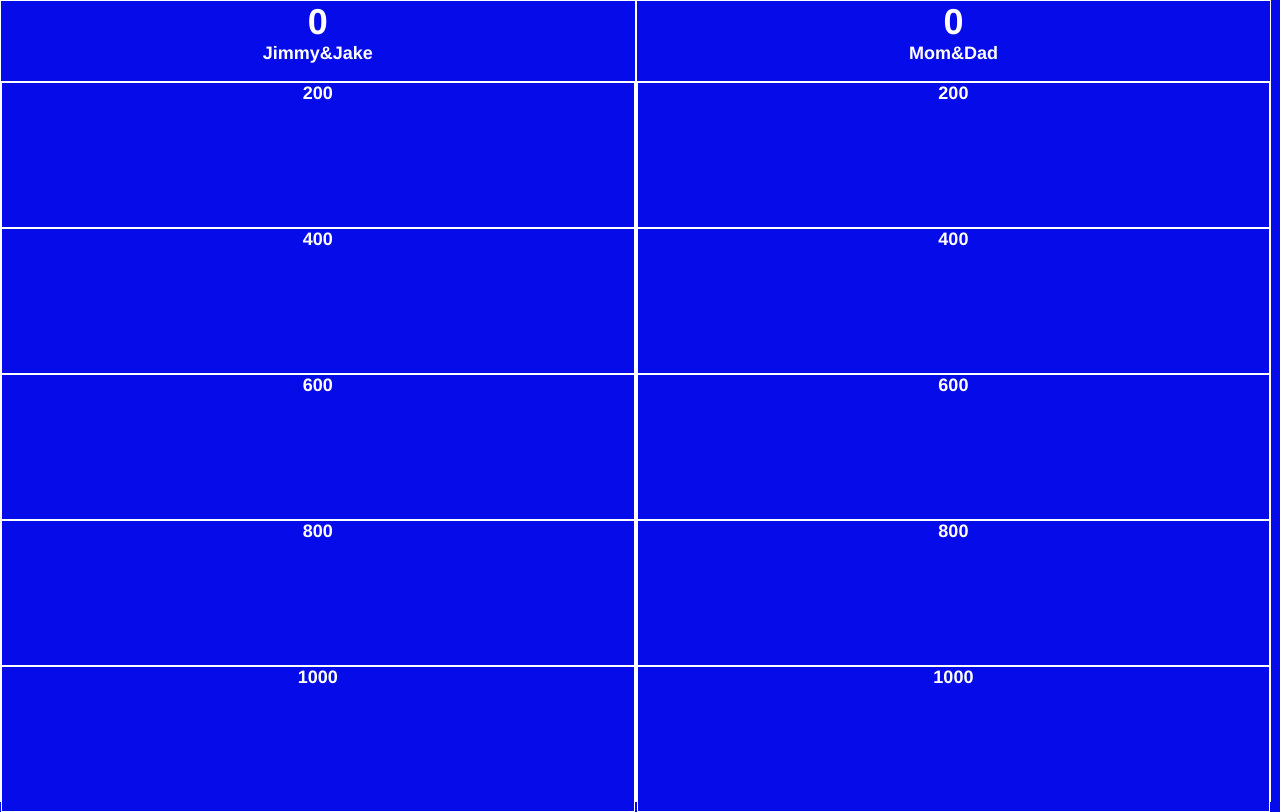
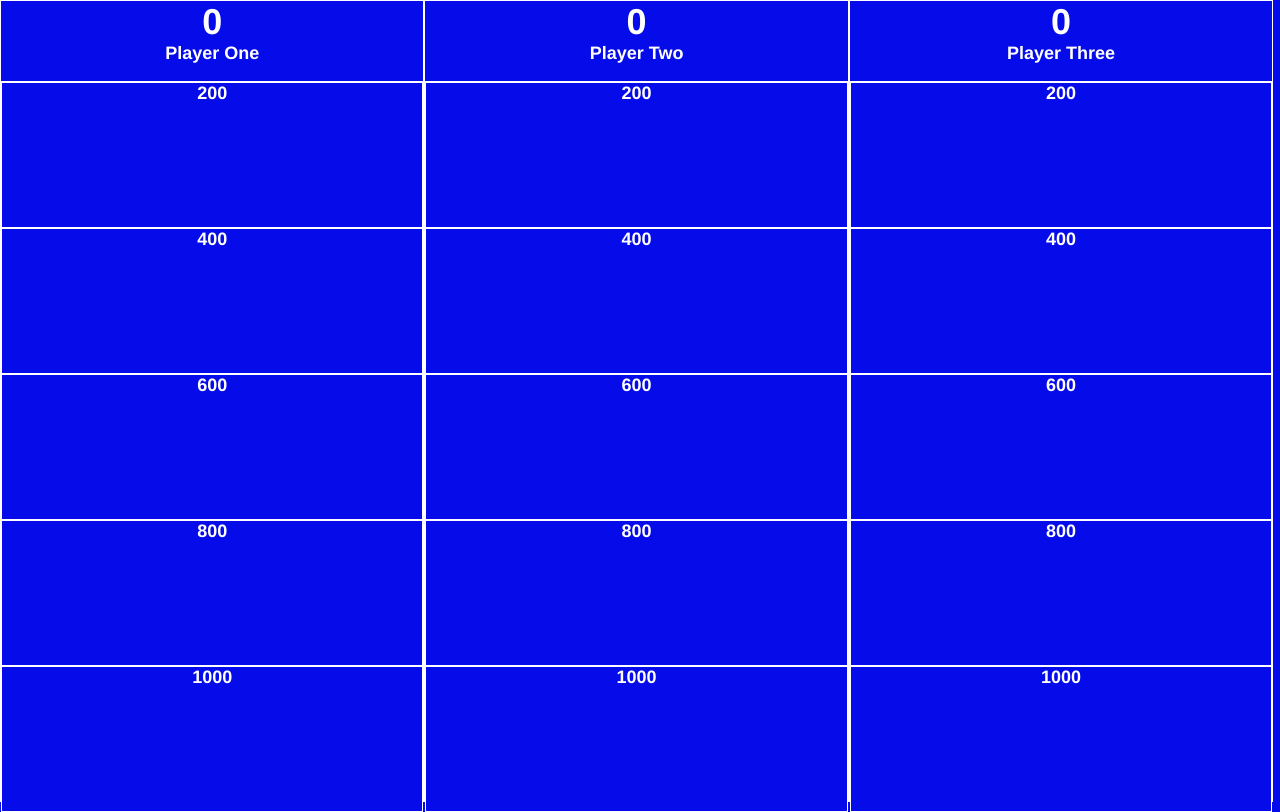
Before and after one commit to jwlongnc/jeopardy-board, a plain HTML site: page index.html in a window 1280 px wide. Drawn offline with Linux system fonts and the light colour scheme.

Commit message:
Add files via upload
Updated files to reflect the most current local version.

```diff
--- a/index.html
+++ b/index.html
@@ -10,7 +10,7 @@
 	<div class="column">
 		<div class="header">
 			<h1>0</h1>
-			<h3>Jimmy&amp;Jake</h3>
+			<h3>Player One</h3>
 		</div>
 		<div class="cat"><h3>200</h3></div>
 		<div class="cat"><h3>400</h3></div>
@@ -21,7 +21,7 @@
 	<div class="column">
 		<div class="header">
 			<h1>0</h1>
-			<h3>Mom&amp;Dad</h3>
+			<h3>Player Two</h3>
 		</div>
 		<div class="cat"><h3>200</h3></div>
 		<div class="cat"><h3>400</h3></div>
@@ -29,17 +29,17 @@
 		<div class="cat"><h3>800</h3></div>
 		<div class="cat"><h3>1000</h3></div>
 	</div>
-	<!-- <div class="column">
+	<div class="column">
 		<div class="header">
 			<h1>0</h1>
-			<h3>Dad</h3>
+			<h3>Player Three</h3>
 		</div>
 		<div class="cat"><h3>200</h3></div>
 		<div class="cat"><h3>400</h3></div>
 		<div class="cat"><h3>600</h3></div>
 		<div class="cat"><h3>800</h3></div>
 		<div class="cat"><h3>1000</h3></div>
-	</div> -->
+	</div>
 
 
 	<script type="text/javascript" src="game.js"></script>
--- a/main.css
+++ b/main.css
@@ -15,7 +15,7 @@ body {
 }
 
 .column {
-	width: 49.5%;
+	width: 33%;
 	height: 100%;
 	float: left;
 	color: white;
```
Also changed, not shown: game.js (+23 -0 lines).
